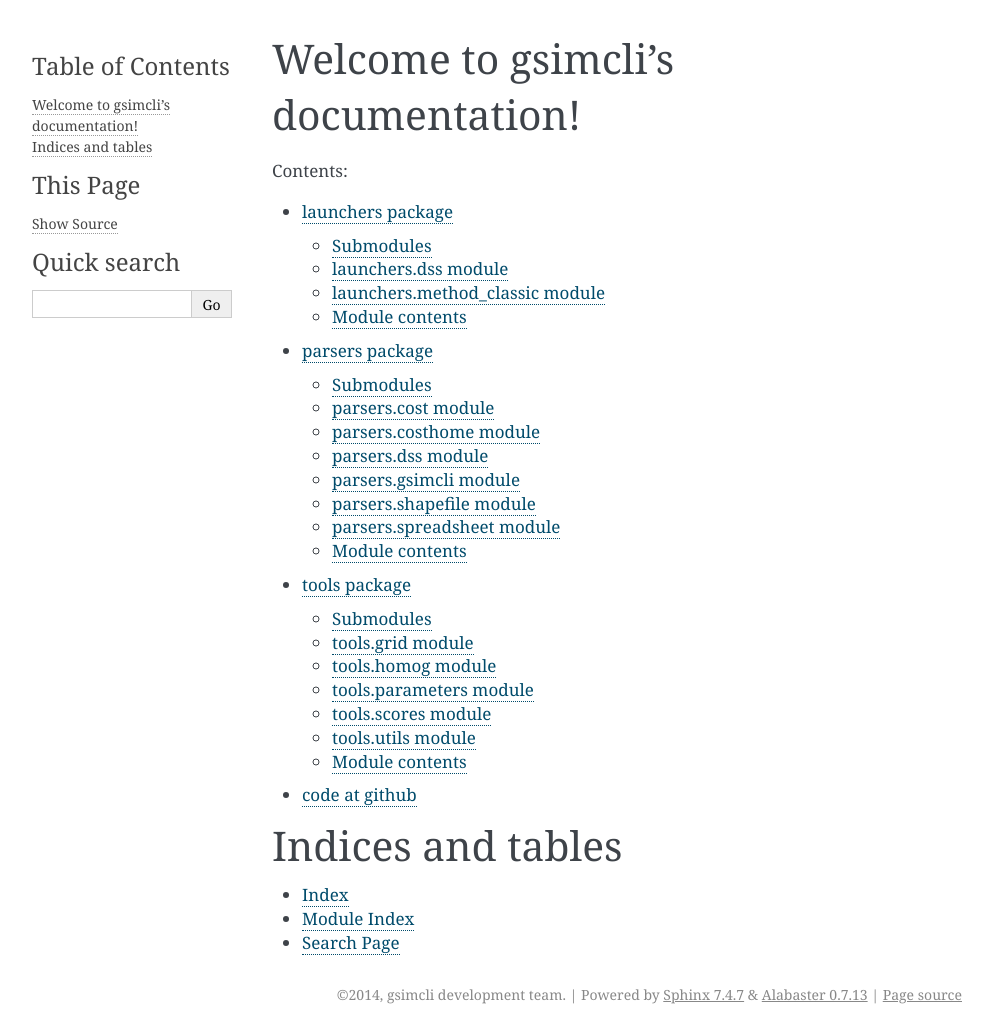
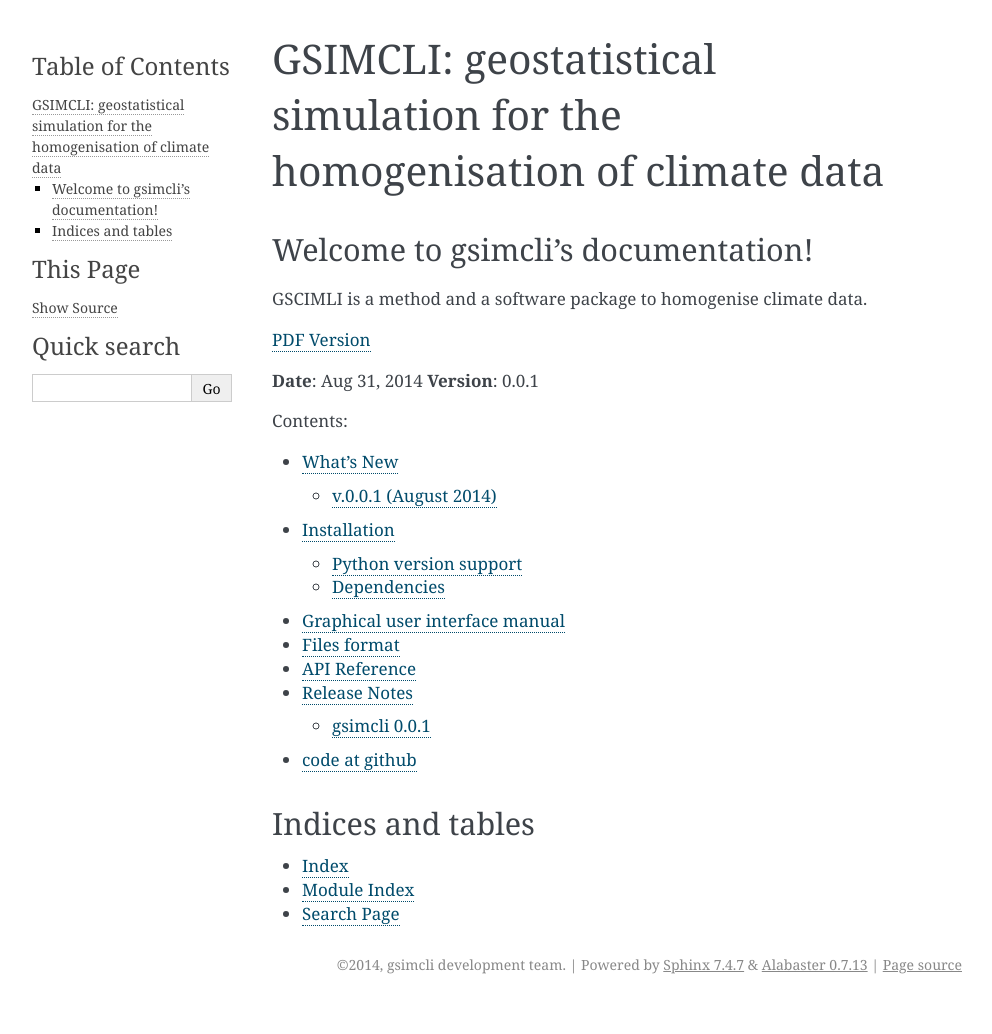
Before and after one commit to iled/gsimcli, a Sphinx documentation site: the page built from docs/index.rst, in a window 1280 px wide. Shown: the whole page, without its empty margins (148-1140 px from the left). Built offline with Sphinx 7.4.7, drawn with Linux system fonts in a browser that asks for light colours; formulas are drawn with MathJax 3; after the commit the page ends 1004 px from its top, so only the background shows below that.

Commit message:
doc: first commit for the remaining files

```diff
--- /dev/null
+++ b/docs/api.rst
@@ -0,0 +1,16 @@
+.. _api:
+
+*************
+API Reference
+*************
+
+This is all the documentation included in the code itself. It aims to be useful
+to developers or experienced users.
+
+.. toctree:
+   :maxdepth: 2
+
+   interface
+   launchers
+   parsers
+   tools
--- a/docs/conf.py
+++ b/docs/conf.py
@@ -340,9 +340,9 @@ epub_exclude_files = ['search.html']
 # epub_use_index = True
 
 # extlinks alias
-extlinks = {'issue': ('https://github.com/pydata/pandas/issues/%s',
+extlinks = {'issue': ('https://github.com/iled/gsimcli/issues/%s',
                       'GH'),
-            'wiki': ('https://github.com/pydata/pandas/wiki/%s',
+            'wiki': ('https://github.com/iled/gsimcli/wiki/%s',
                      'wiki ')}
 
 class Mock(object):
--- /dev/null
+++ b/docs/guimanual.rst
@@ -0,0 +1,7 @@
+.. _guimanual:
+
+*******************************
+Graphical user interface manual
+*******************************
+
+This is a step-by-step guide to the graphical interface.
--- a/docs/index.rst
+++ b/docs/index.rst
@@ -1,19 +1,29 @@
 .. gsimcli documentation master file, created by
-   sphinx-quickstart on Thu Feb 13 01:16:06 2014.
-   You can adapt this file completely to your liking, but it should at least
-   contain the root `toctree` directive.
+
+*************************************************************************
+GSIMCLI: geostatistical simulation for the homogenisation of climate data
+*************************************************************************
 
 Welcome to gsimcli's documentation!
 ===================================
+
+GSCIMLI is a method and a software package to homogenise climate data.
+
+`PDF Version <gsimcli.pdf>`__
+
+**Date**: |today| **Version**: |version|
 
 Contents:
 
 .. toctree::
    :maxdepth: 2
 
-   launchers
-   parsers
-   tools
+   whatsnew
+   install
+   guimanual
+   files
+   api
+   release
    code at github <https://github.com/iled/gsimcli>
 
 
--- /dev/null
+++ b/docs/install.rst
@@ -0,0 +1,29 @@
+.. _install:
+
+************
+Installation
+************
+
+Currently there is no stand-alone installer.
+
+Python version support
+~~~~~~~~~~~~~~~~~~~~~~
+
+Only Python 2.7 was tested. It should be easy to upgrade to Python 3.2+.
+
+Dependencies
+~~~~~~~~~~~~
+
+  * `NumPy <http://www.numpy.org>`__: 1.8 or higher
+  * `pandas <http://pandas.pydata.org>`__: 0.13.0 or higher
+  * `DSS <https://sites.google.com/site/cmrpsoftware/geoms>`__: only the binary
+  * `Wine <https://www.winehq.org>`__: only for \*nix systems
+
+.. note::
+
+   pandas has a list of dependencies, some mandatory, other recommended and
+   some other just optional. Although, you are highly encouraged to install
+   them as they may be necessary in GSIMCLI.
+
+   On the other hand, if you installed Python through a packaged distribution,
+   changes are that you already have those libraries.
--- /dev/null
+++ b/docs/release.rst
@@ -0,0 +1,41 @@
+.. _release:
+
+*************
+Release Notes
+*************
+
+This is the list of changes to pandas between each release. For full details,
+see the commit logs at http://github.com/iled/gsimcli
+
+**What is it**
+
+gsimcli is both a Python package and a software with a graphical front-end to
+homogenise climate data.
+
+**Where to get it**
+
+* Source code: http://github.com/iled/gsimcli
+* Documentation: http://gsimcli.readthedocs.org
+
+gsimcli 0.0.1
+-------------
+
+**Release date:** (not yet released)
+
+New features
+~~~~~~~~~~~~
+
+API Changes
+~~~~~~~~~~~
+
+Experimental Features
+~~~~~~~~~~~~~~~~~~~~~
+
+Improvements to existing features
+~~~~~~~~~~~~~~~~~~~~~~~~~~~~~~~~~
+
+Bug Fixes
+~~~~~~~~~
+
+Internal Refactoring
+~~~~~~~~~~~~~~~~~~~~
--- /dev/null
+++ b/docs/v0.0.1.txt
@@ -0,0 +1,7 @@
+.. _whatsnew_001:
+
+v.0.0.1 (August 2014)
+---------------------
+
+This the first released version. It includes all the
+development since the project's beginning.
--- /dev/null
+++ b/docs/whatsnew.rst
@@ -0,0 +1,9 @@
+.. _whatsnew:
+
+**********
+What's New
+**********
+
+These are new features and improvements of note in each release.
+
+.. include:: v0.0.1.txt
```
Also changed, not shown: docs/files.rst (added, +7 -0 lines).
